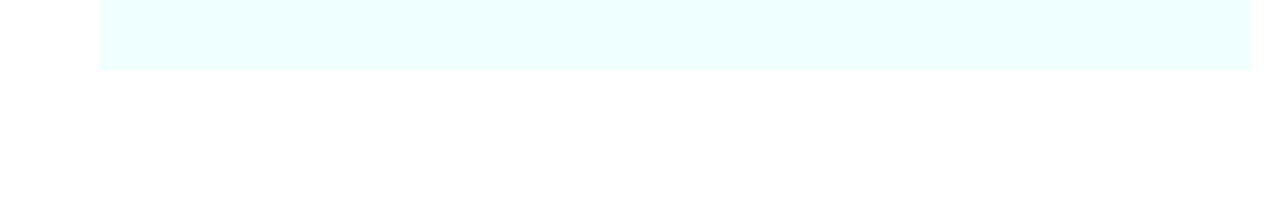
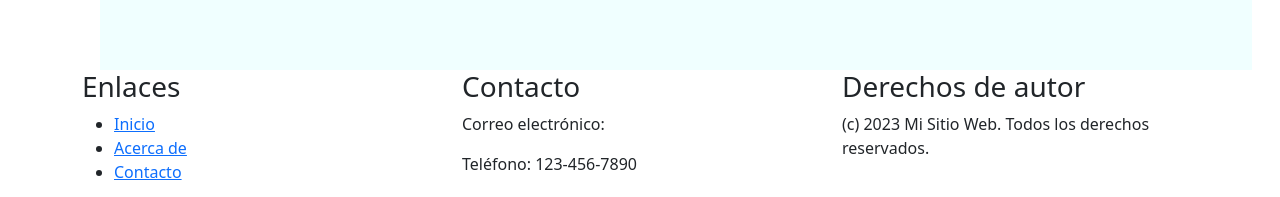
Before and after one commit to JulioAlb453/Indie_Odyssey, an Angular app: page / in a window 1280 px wide. Shown: the part 1316-1513 px from the top of the page. Before the commit the page ends 1386 px from the top, so only its background shows below. Built offline with nearby package versions, Linux system fonts and the light colour scheme.

Commit message:
add: footer
creacion del componente footer

```diff
--- /dev/null
+++ b/src/app/home/footer/footer.component.html
@@ -0,0 +1,23 @@
+<footer>
+    <div class="container">
+      <div class="row">
+        <div class="col-lg-4">
+          <h3>Enlaces</h3>
+          <ul>
+            <li><a href="#">Inicio</a></li>
+            <li><a href="#">Acerca de</a></li>
+            <li><a href="#">Contacto</a></li>
+          </ul>
+        </div>
+        <div class="col-lg-4">
+          <h3>Contacto</h3>
+          <p>Correo electrónico: </p>
+          <p>Teléfono: 123-456-7890</p>
+        </div>
+        <div class="col-lg-4">
+          <h3>Derechos de autor</h3>
+          <p>(c) 2023 Mi Sitio Web. Todos los derechos reservados.</p>
+        </div>
+      </div>
+    </div>
+  </footer>
--- a/src/app/home/home.component.html
+++ b/src/app/home/home.component.html
@@ -33,3 +33,4 @@
 
 
 <app-card-carousel></app-card-carousel>
+<app-footer></app-footer>
--- a/src/app/home/home.component.ts
+++ b/src/app/home/home.component.ts
@@ -1,11 +1,12 @@
 import { Component } from '@angular/core';
 import { CardCarouselComponent } from './card-carousel/card-carousel.component';
 import { NavbarComponent } from './navbar/navbar.component';
+import { FooterComponent } from './footer/footer.component';
 
 @Component({
   selector: 'app-home',
   standalone: true,
-  imports: [CardCarouselComponent, NavbarComponent],
+  imports: [CardCarouselComponent, NavbarComponent, FooterComponent],
   templateUrl: './home.component.html',
   styleUrl: './home.component.css',
 })
```
Also changed, not shown: src/app/home/footer/footer.component.ts (added, +12 -0 lines), src/app/home/footer/footer.component.css (added).
